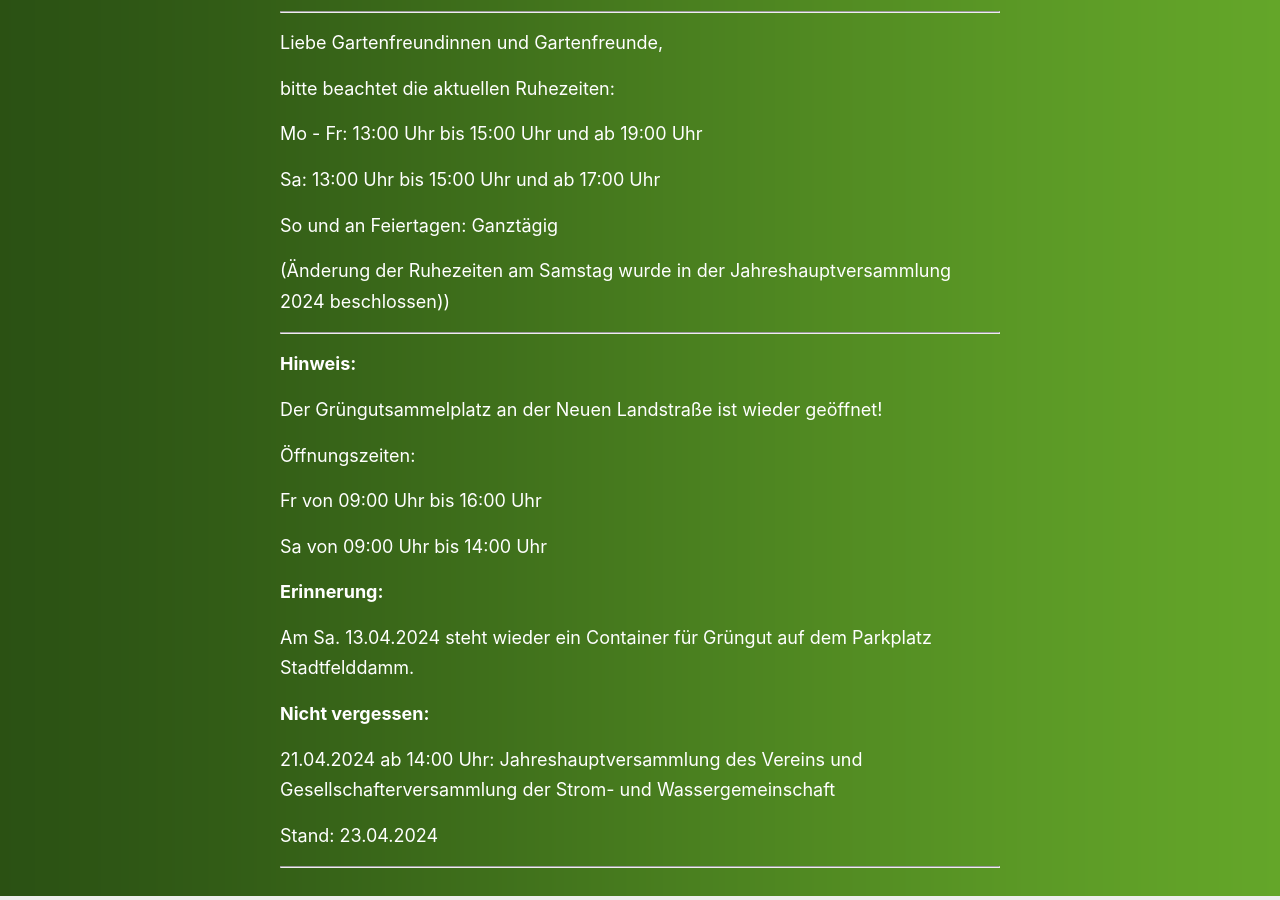
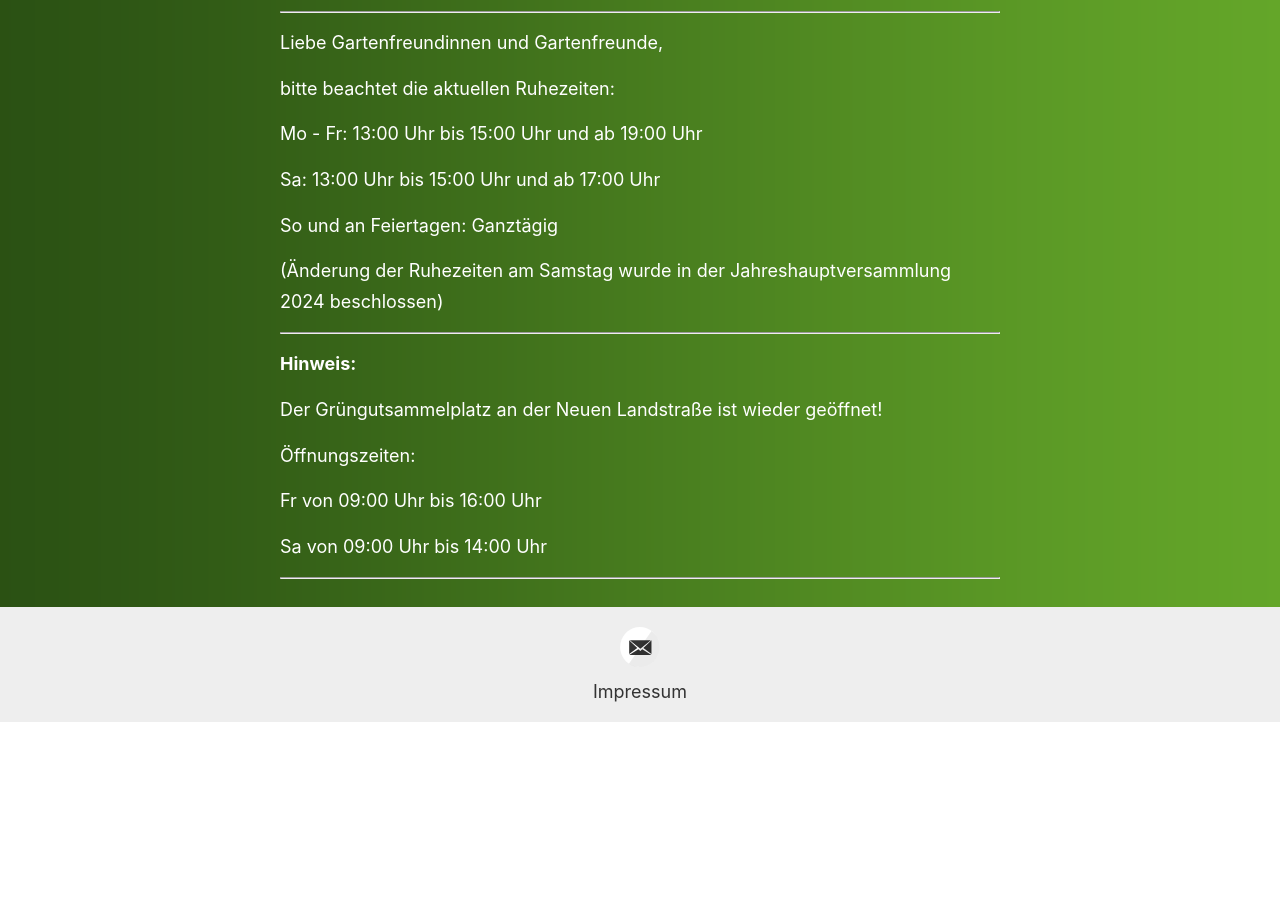
Before and after one commit to der-Frankie/kgv-website-dev.github.io, a Jekyll site: the page built from index.html, in a window 1280 px wide and 900 px high, scrolled down 629 px. Built offline with Jekyll 4.4.1, drawn with Linux system fonts in a browser that asks for light colours; the list of posts is cut into pages by our own code; after the commit the page ends 1356 px from its top, so only the background shows below that.

Commit message:
Update index.html
cleanup.

```diff
--- a/index.html
+++ b/index.html
@@ -83,7 +83,7 @@ layout: default
 
 <p>So und an Feiertagen: Ganztägig</p>
 
-<p>(Änderung der Ruhezeiten am Samstag wurde in der Jahreshauptversammlung 2024 beschlossen))</p>
+<p><i></i>(Änderung der Ruhezeiten am Samstag wurde in der Jahreshauptversammlung 2024 beschlossen)</i></p>
 
 <hr />
 
@@ -95,14 +95,4 @@ layout: default
 <p>Fr von 09:00 Uhr bis 16:00 Uhr</p>
 <p>Sa von 09:00 Uhr bis 14:00 Uhr</p>
 
-<p><strong>Erinnerung:</strong></p>
-
-<p>Am Sa. 13.04.2024 steht wieder ein Container für Grüngut auf dem Parkplatz Stadtfelddamm.</p>
-
-<p><strong>Nicht vergessen:</strong></p>
-
-<p>21.04.2024 ab 14:00 Uhr: Jahreshauptversammlung des Vereins und Gesellschafterversammlung der Strom- und Wassergemeinschaft</p>
-
-<p>Stand: 23.04.2024</p>
-
 <hr />
```
